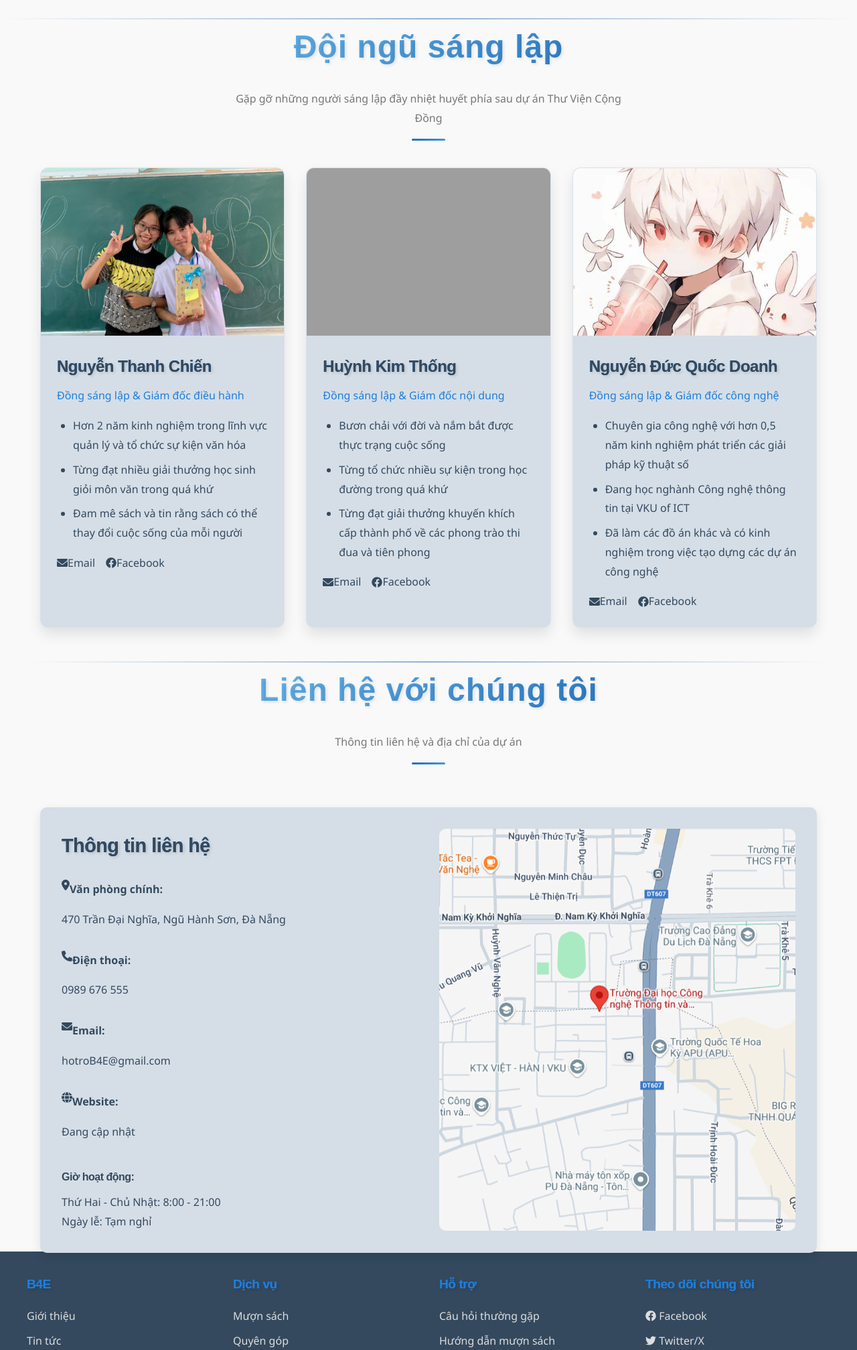
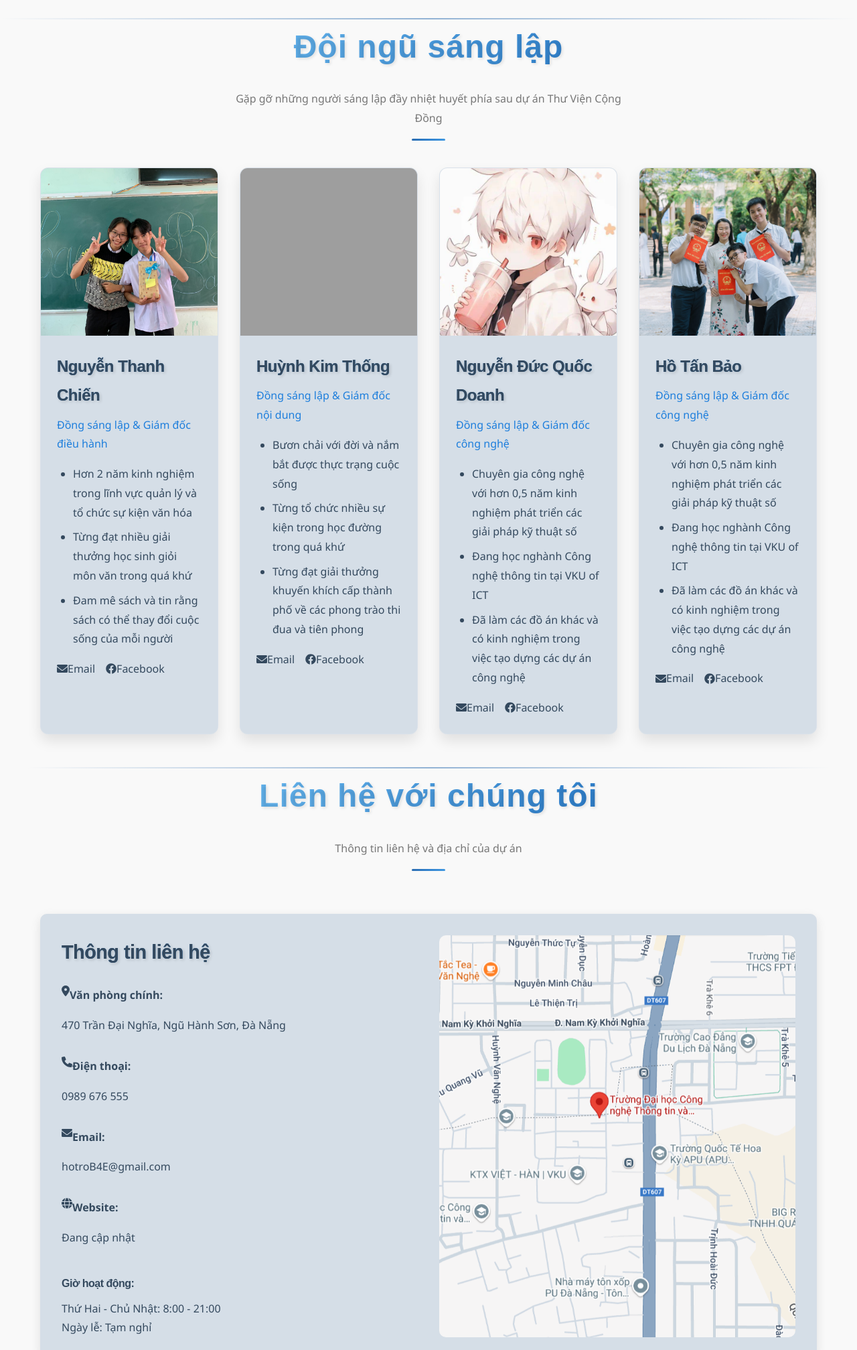
Before and after one commit to Chien2502/B4Eproject, a PHP site: page /src/about.html in a window 1280 px wide. Shown: the part 1316-3331 px from the top of the page at 67% size. Run offline with PHP 8.4, Linux system fonts and the light colour scheme; grey boxes are pictures that could not be loaded.

Commit message:
Add founder information and update layout in about page; remove unused navigation toggle script from index

```diff
--- a/src/about.html
+++ b/src/about.html
@@ -142,6 +142,26 @@
                     </div>
                 </div>
             </div>
+
+            <div class="founder-card">
+                <div class="founder-img">
+                    <img src="img/Book/authorbao.jpg" alt="Hồ Tấn Bảo">
+                </div>
+                <div class="founder-bio">
+                    <h3>Hồ Tấn Bảo</h3>
+                    <p class="position">Đồng sáng lập & Giám đốc công nghệ</p>
+                    <ul>
+                        <li>Chuyên gia công nghệ với hơn 0,5 năm kinh nghiệm phát triển các giải pháp kỹ thuật số</li>
+                        <li>Đang học nghành Công nghệ thông tin tại VKU of ICT</li>
+                        <li>Đã làm các đồ án khác và có kinh nghiệm trong việc tạo dựng các dự án công nghệ</li>
+                    </ul>
+                    <div class="founder-contact">
+                        <a href="mailto:baoht.24ite@vku.udn.vn"><i class="fas fa-envelope"></i> Email</a>
+                        <a href="https://www.facebook.com/tanbao.ho.50#" target="_blank"><i class="fab fa-facebook"></i>
+                            Facebook</a>
+                    </div>
+                </div>
+            </div>
         </div>
     </section>
 
--- a/src/css/about.css
+++ b/src/css/about.css
@@ -68,7 +68,7 @@ body {
 
 .founders {
     display: grid;
-    grid-template-columns: repeat(auto-fit, minmax(300px, 1fr));
+    grid-template-columns: repeat(auto-fit, minmax(265px, 1fr));
     gap: 2rem;
     margin-top: 2rem;
 }
```
Also changed, not shown: src/index.html (+0 -12 lines).
